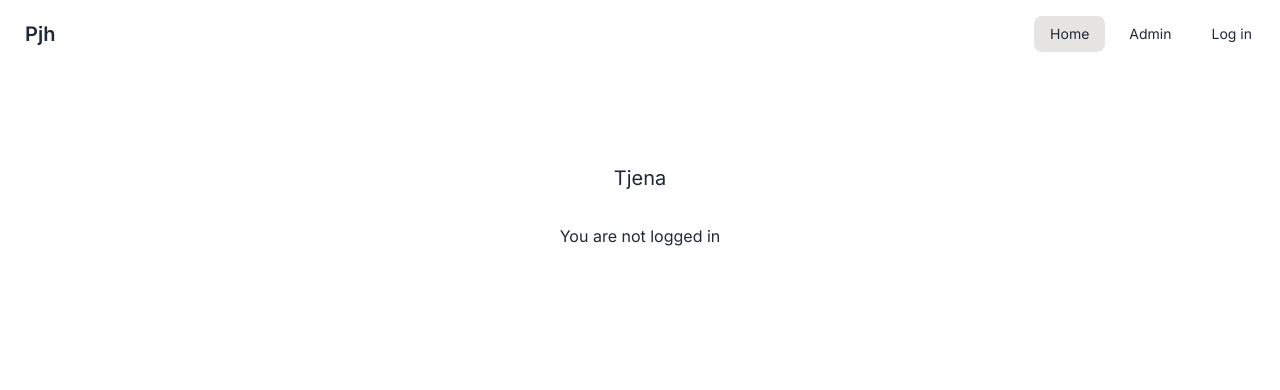
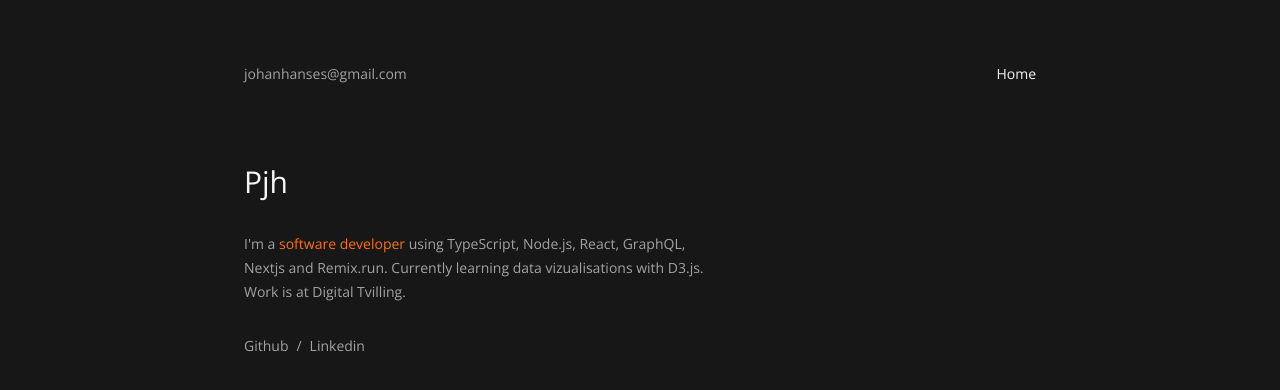
Before and after one commit to johanhanses/pjh-next, a Next.js app: page / in a window 1280 px wide. Shown: the top 390 px of the page. Built offline with nearby package versions, Linux system fonts and the light colour scheme; no server answers.

Commit message:
Redesign

```diff
--- a/app/admin/page.tsx
+++ b/app/admin/page.tsx
@@ -1,3 +1,3 @@
 export default function Admin() {
-  return <>Admin</>
+  return <div>Admin</div>
 }
--- a/app/layout.tsx
+++ b/app/layout.tsx
@@ -1,21 +1,24 @@
 import { Header } from '@/components/Header'
+import { siteConfig } from '@/config/site'
 import type { Metadata } from 'next'
-import { Inter } from 'next/font/google'
+import { Open_Sans } from 'next/font/google'
 import './globals.css'
 
-const inter = Inter({ subsets: ['latin'] })
+const openSans = Open_Sans({ subsets: ['latin'] })
 
 export const metadata: Metadata = {
   title: 'Pjh',
-  description: 'A mega fiskface',
+  description: siteConfig.description,
 }
 
 export default function RootLayout({ children }: { children: React.ReactNode }) {
   return (
-    <html lang="en">
-      <body className={`${inter.className} min-h-screen`}>
+    <html lang="en" className="bg-neutral-900">
+      <body
+        className={`${openSans.className} mx-auto flex min-h-screen max-w-[872px] flex-col gap-9  px-10 py-8 text-sm text-neutral-400 md:gap-20 md:py-16`}
+      >
         <Header />
-        <main className="flex flex-col items-center p-24">{children}</main>
+        <main>{children}</main>
       </body>
     </html>
   )
--- a/app/page.tsx
+++ b/app/page.tsx
@@ -1,13 +1,47 @@
-import { getServerSession } from 'next-auth'
-import { options } from './api/auth/[...nextauth]/options'
+export default async function Home() {
+  return (
+    <section className="flex flex-col gap-8">
+      <h1 className="text-3xl text-neutral-100">Pjh</h1>
+      <p className="max-w-[60ch] leading-6">
+        I&apos;m a <strong className="font-normal text-orange-500">software developer</strong> using
+        TypeScript, Node.js, React, GraphQL, Nextjs and Remix.run. Currently learning data
+        vizualisations with D3.js. Work is at{' '}
+        <a
+          href="https://www.digitaltvilling.se"
+          className="hover:text-neutral-100 cursor-pointer"
+          rel="noreferrer"
+          target="_blank"
+        >
+          Digital Tvilling
+        </a>
+        .
+      </p>
+      <ul role="list" className="flex flex-row gap-2">
+        <li>
+          <a
+            href="https://github.com/johanhanses"
+            className="hover:text-neutral-100 cursor-pointer"
+            rel="noreferrer"
+            target="_blank"
+          >
+            Github
+            <span className="sr-only">Github link</span>
+          </a>
+        </li>
 
-export default async function Home() {
-  const session = await getServerSession(options)
-
-  return (
-    <>
-      <h1 className="mb-8 text-xl">Tjena</h1>
-      {session ? <p>You are logged in as {session?.user?.name}</p> : <p>You are not logged in</p>}
-    </>
+        <li>/</li>
+        <li>
+          <a
+            href="https://www.linkedin.com/in/johanhanses"
+            className="hover:text-neutral-100 cursor-pointer"
+            rel="noreferrer"
+            target="_blank"
+          >
+            Linkedin
+            <span className="sr-only">Linkedin link</span>
+          </a>
+        </li>
+      </ul>
+    </section>
   )
 }
--- a/components/Header.tsx
+++ b/components/Header.tsx
@@ -1,26 +1,22 @@
-import { options } from '@/app/api/auth/[...nextauth]/options'
-import { siteConfig } from '@/config/site'
-import { getServerSession } from 'next-auth'
 import Link from 'next/link'
-import { NavLinks } from './NavLinks'
 
-export const Header = async () => {
-  const session = await getServerSession(options)
+export const Header = () => {
+  return (
+    <header className="z-40 flex w-full flex-col gap-2 md:flex-row md:justify-between">
+      <Link href="mailto:johanhanses@gmail.com" className="hover:text-neutral-100">
+        johanhanses@gmail.com
+      </Link>
 
-  return (
-    <header>
-      <div className="navbar bg-base-100 animate-in fade-in slide-in-from-top-8 duration-700">
-        <div className="flex-1">
-          <Link href="/" className="btn btn-ghost normal-case text-xl">
-            Pjh
-          </Link>
-        </div>
-        <div className="flex-none">
-          <ul className="menu menu-horizontal px-1 space-x-2">
-            <NavLinks links={siteConfig.mainLinks} session={session} />
-          </ul>
-        </div>
-      </div>
+      <nav role="navigation">
+        <ul role="list" className="flex flex-row gap-2">
+          <li>
+            <Link href="/" className="hover:text-neutral-100 text-neutral-100">
+              Home
+            </Link>
+          </li>
+          {/* <li>/</li> */}
+        </ul>
+      </nav>
     </header>
   )
 }
--- a/components/NavLinks.tsx
+++ /dev/null
@@ -1,34 +0,0 @@
-'use client'
-
-import { SiteConfig } from '@/config/site'
-import { Session } from 'next-auth'
-import Link from 'next/link'
-import { usePathname } from 'next/navigation'
-
-interface NavLinksProps {
-  links: SiteConfig['mainLinks']
-  session: Session | null
-}
-
-export const NavLinks = ({ links, session }: NavLinksProps) => {
-  const currentRoute = usePathname()
-
-  return (
-    <>
-      {links
-        .filter((link) => (session?.user ? link.title !== 'Log in' : link.title !== 'Log out'))
-        .map((link) => (
-          <li key={link.href}>
-            <Link
-              href={link.href}
-              className={
-                currentRoute === link.href ? 'bg-stone-200 dark:bg-stone-700' : 'bg-transparent'
-              }
-            >
-              {link.title}
-            </Link>
-          </li>
-        ))}
-    </>
-  )
-}
--- a/config/site.ts
+++ b/config/site.ts
@@ -3,9 +3,9 @@ export type SiteConfig = typeof siteConfig
 export const siteConfig = {
   name: 'Pjh',
   description:
-    'Pjh home. Web developer, Apsiring Data Viz, JavaScript, TypeScript, GraphQL, React, Nextjs, Remix, Nodejs, Python, Vuejs, Svelte',
-  // url: "https://tx.shadcn.com",
-  // ogImage: "https://tx.shadcn.com/og.jpg",
+    'Pjh home. Web developer and apsiring Data Viz using JavaScript, TypeScript, GraphQL, React, Nextjs, Remix, Nodejs, Python, Vuejs, Svelte',
+  url: 'https://johanhanses.com',
+  // ogImage: "https://johanhanses.com/og.jpg",
   mainLinks: [
     {
       title: 'Home',
@@ -25,7 +25,7 @@ export const siteConfig = {
     },
   ],
   links: {
-    twitter: 'https://twitter.com/shadcn',
-    github: 'https://github.com/shadcn/taxonomy',
+    linkedin: 'https://www.linkedin.com/in/johanhanses',
+    github: 'https://github.com/johanhanses',
   },
 }
```
